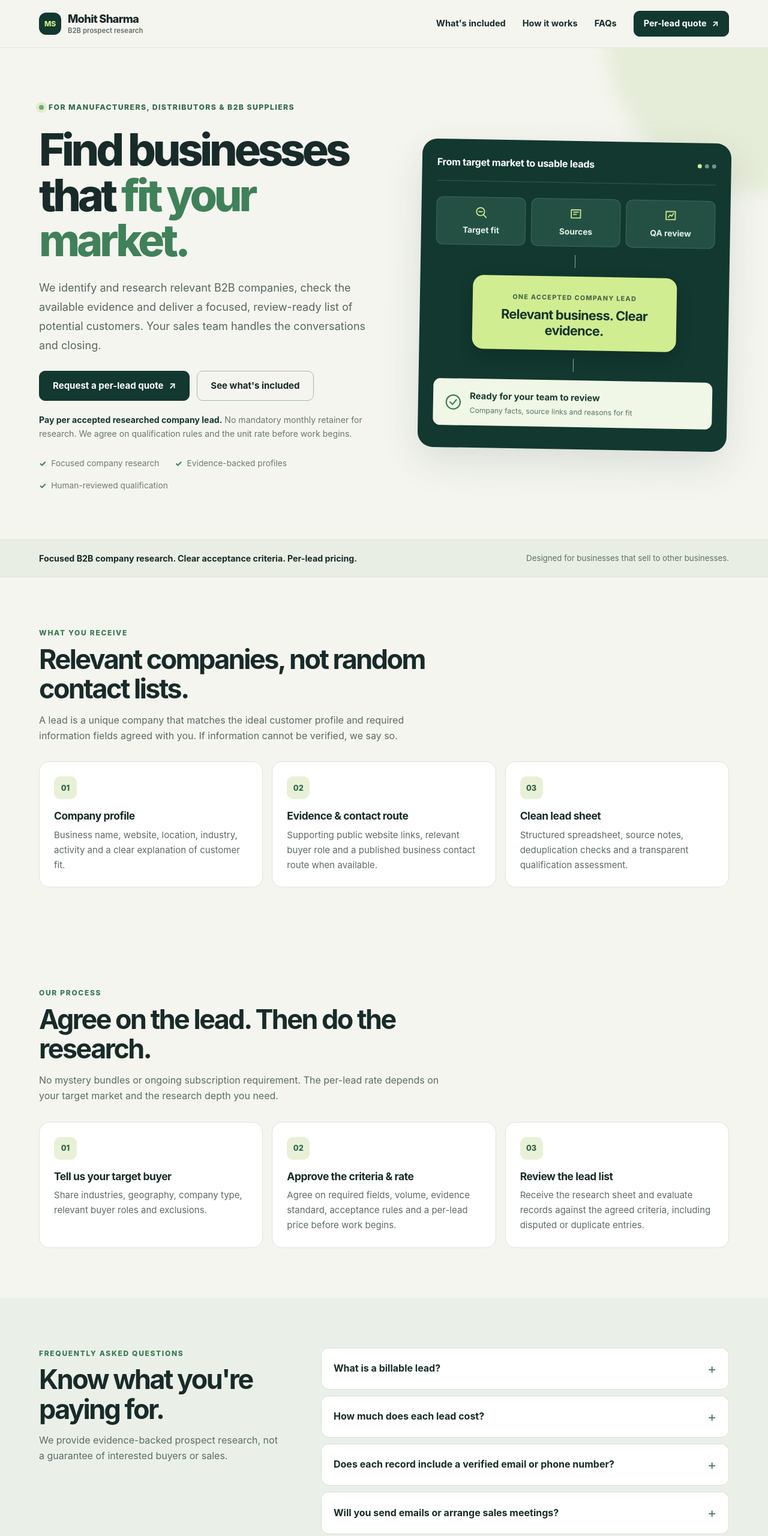
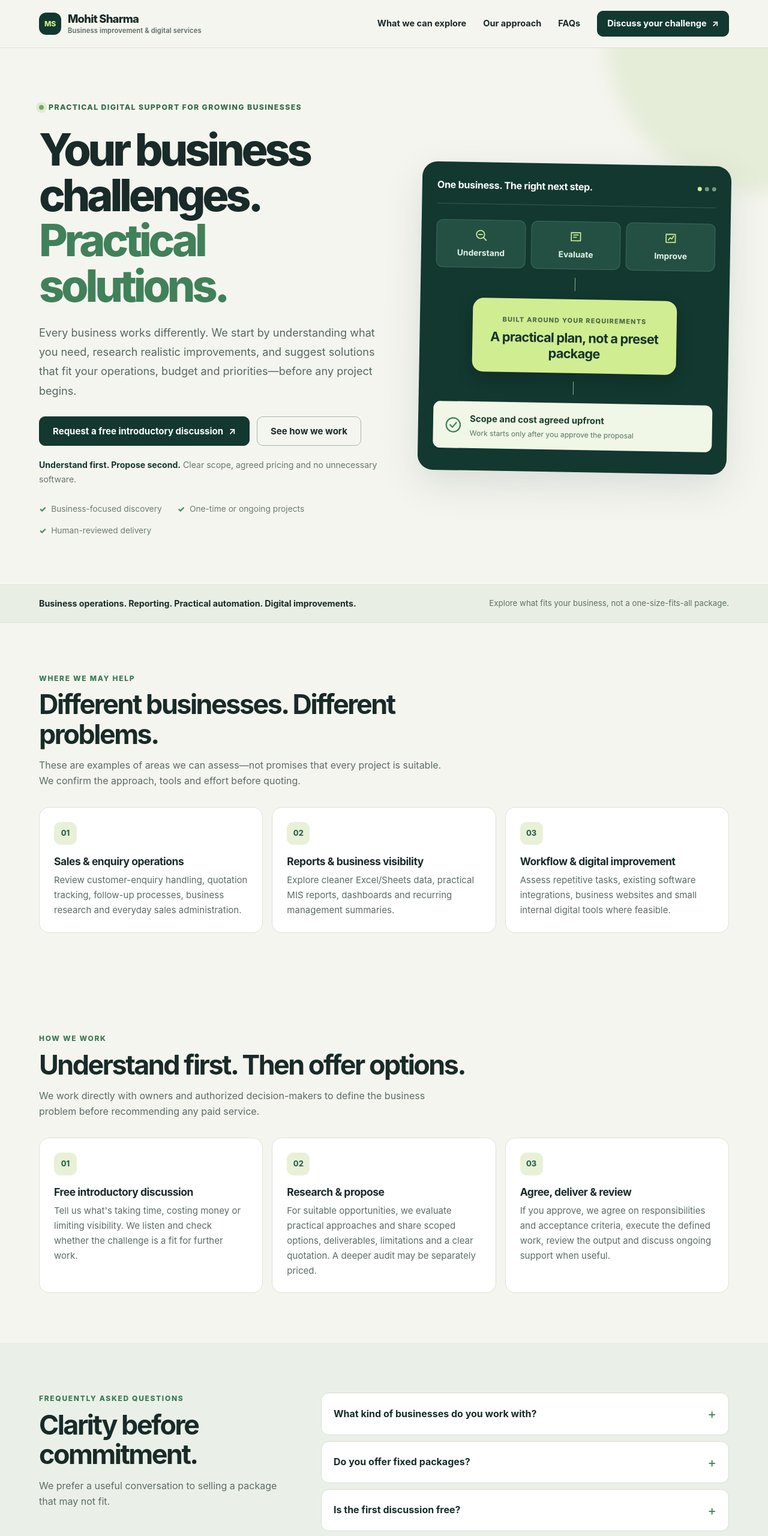
Before and after one commit to mohit8188-afk/mohit-business-website, a plain HTML site: page index.html in a window 1280 px wide. Shown: the top 2560 px of the page at 60% size. Drawn offline with Linux system fonts and the light colour scheme.

Commit message:
Reposition website for discovery-led customized digital services
* Position site around owner discovery and tailored digital services

* Document discovery-led service scope and governance

```diff
--- a/index.html
+++ b/index.html
@@ -4,13 +4,13 @@
   <meta charset="utf-8">
   <meta name="viewport" content="width=device-width, initial-scale=1">
   <meta name="theme-color" content="#f5f5ef">
-  <meta name="description" content="B2B prospect research and lead qualification for manufacturers, distributors and industrial suppliers. Source-backed company leads with per-accepted-lead pricing.">
+  <meta name="description" content="Practical, tailored business improvement and digital services for growing businesses. Discuss your challenge, explore realistic options, and agree a clear project scope before implementation.">
   <link rel="canonical" href="https://business.mohitsharma.click/">
   <meta property="og:type" content="website">
   <meta property="og:url" content="https://business.mohitsharma.click/">
-  <meta property="og:title" content="Mohit Sharma | B2B Prospect Research">
-  <meta property="og:description" content="Research-backed B2B prospects, clear fit criteria, and pricing per accepted company lead.">
-  <title>Mohit Sharma | B2B Prospect Research &amp; Lead Qualification</title>
+  <meta property="og:title" content="Mohit Sharma | Business Improvement & Digital Services">
+  <meta property="og:description" content="Tell us what is slowing your business down. We explore suitable solutions, propose clear options and agree one-time or ongoing work based on your needs.">
+  <title>Mohit Sharma | Business Improvement &amp; Digital Services</title>
   <style>
     :root{--ink:#182b29;--muted:#5c6b65;--deep:#12382f;--accent:#d1ed91;--paper:#f5f5ef;--white:#fff;--line:#dae3d9;--shadow:0 22px 65px rgba(18,56,47,.12)}
     *{box-sizing:border-box}
@@ -119,10 +119,10 @@
 <a class="skip" href="#main">Skip to content</a>
 <header>
   <nav class="wrap nav" aria-label="Main navigation">
-    <a class="brand" href="#top"><span class="brand-mark" aria-hidden="true">MS</span><span>Mohit Sharma<small>B2B prospect research</small></span></a>
+    <a class="brand" href="#top"><span class="brand-mark" aria-hidden="true">MS</span><span>Mohit Sharma<small>Business improvement &amp; digital services</small></span></a>
     <div class="navlinks">
-      <a href="#deliverables">What's included</a><a href="#approach">How it works</a><a href="#faq">FAQs</a>
-      <a class="btn dark" href="#connect">Per-lead quote <span aria-hidden="true">↗</span></a>
+      <a href="#services">What we can explore</a><a href="#approach">Our approach</a><a href="#faq">FAQs</a>
+      <a class="btn dark" href="#connect">Discuss your challenge <span aria-hidden="true">↗</span></a>
     </div>
   </nav>
 </header>
@@ -130,92 +130,93 @@
   <section class="hero" id="top" aria-labelledby="hero-title">
     <div class="wrap hero-grid">
       <div>
-        <div class="eyebrow">For manufacturers, distributors &amp; B2B suppliers</div>
-        <h1 id="hero-title">Find businesses that <em>fit your market.</em></h1>
-        <p class="hero-lead">We identify and research relevant B2B companies, check the available evidence and deliver a focused, review-ready list of potential customers. Your sales team handles the conversations and closing.</p>
-        <div class="actions"><a class="btn dark" href="#connect">Request a per-lead quote <span aria-hidden="true">↗</span></a><a class="btn ghost" href="#deliverables">See what's included</a></div>
-        <p class="micro"><strong>Pay per accepted researched company lead.</strong> No mandatory monthly retainer for research. We agree on qualification rules and the unit rate before work begins.</p>
-        <div class="hero-foot"><span>Focused company research</span><span>Evidence-backed profiles</span><span>Human-reviewed qualification</span></div>
+        <div class="eyebrow">Practical digital support for growing businesses</div>
+        <h1 id="hero-title">Your business challenges. <em>Practical solutions.</em></h1>
+        <p class="hero-lead">Every business works differently. We start by understanding what you need, research realistic improvements, and suggest solutions that fit your operations, budget and priorities—before any project begins.</p>
+        <div class="actions">
+          <a class="btn dark" href="#connect">Request a free introductory discussion <span aria-hidden="true">↗</span></a>
+          <a class="btn ghost" href="#approach">See how we work</a>
+        </div>
+        <p class="micro"><strong>Understand first. Propose second.</strong> Clear scope, agreed pricing and no unnecessary software.</p>
+        <div class="hero-foot"><span>Business-focused discovery</span><span>One-time or ongoing projects</span><span>Human-reviewed delivery</span></div>
       </div>
-      <div class="dashboard" aria-label="Illustration showing a researched B2B company lead moving through qualification and quality review">
-        <div class="dash-head"><b>From target market to usable leads</b><div class="dots" aria-hidden="true"><i></i><i></i><i></i></div></div>
+      <div class="dashboard" aria-label="Illustration of a business problem, a practical plan and a reviewed delivery">
+        <div class="dash-head"><b>One business. The right next step.</b><div class="dots" aria-hidden="true"><i></i><i></i><i></i></div></div>
         <div class="dash-stage">
           <div class="connectors">
-            <div class="connector"><svg aria-hidden="true" width="23" height="23" viewBox="0 0 24 24" fill="none" stroke-width="1.8" stroke-linecap="round" stroke-linejoin="round"><circle cx="11" cy="11" r="7"/><path d="m16 16 5 5M8 11h6"/></svg><b>Target fit</b></div>
-            <div class="connector"><svg aria-hidden="true" width="23" height="23" viewBox="0 0 24 24" fill="none" stroke-width="1.8" stroke-linecap="round" stroke-linejoin="round"><path d="M4 5h16v14H4zM8 9h8M8 13h5"/></svg><b>Sources</b></div>
-            <div class="connector"><svg aria-hidden="true" width="23" height="23" viewBox="0 0 24 24" fill="none" stroke-width="1.8" stroke-linecap="round" stroke-linejoin="round"><path d="M4 19V5h16v14H4zM8 15l3-4 3 2 3-5"/></svg><b>QA review</b></div>
+            <div class="connector"><svg aria-hidden="true" width="23" height="23" viewBox="0 0 24 24" fill="none" stroke-width="1.8" stroke-linecap="round" stroke-linejoin="round"><circle cx="11" cy="11" r="7"/><path d="m16 16 5 5M8 11h6"/></svg><b>Understand</b></div>
+            <div class="connector"><svg aria-hidden="true" width="23" height="23" viewBox="0 0 24 24" fill="none" stroke-width="1.8" stroke-linecap="round" stroke-linejoin="round"><path d="M4 5h16v14H4zM8 9h8M8 13h5"/></svg><b>Evaluate</b></div>
+            <div class="connector"><svg aria-hidden="true" width="23" height="23" viewBox="0 0 24 24" fill="none" stroke-width="1.8" stroke-linecap="round" stroke-linejoin="round"><path d="M4 19V5h16v14H4zM8 15l3-4 3 2 3-5"/></svg><b>Improve</b></div>
           </div>
           <div class="dash-line" aria-hidden="true"></div>
-          <div class="center-node"><span>One accepted company lead</span><strong>Relevant business. Clear evidence.</strong></div>
+          <div class="center-node"><span>Built around your requirements</span><strong>A practical plan, not a preset package</strong></div>
           <div class="dash-line" aria-hidden="true"></div>
-          <div class="dash-outcome"><svg aria-hidden="true" width="31" height="31" viewBox="0 0 24 24" fill="none" stroke-width="1.7" stroke-linecap="round" stroke-linejoin="round"><circle cx="12" cy="12" r="9"/><path d="m8 12 3 3 5-6"/></svg><div><b>Ready for your team to review</b><small>Company facts, source links and reasons for fit</small></div></div>
+          <div class="dash-outcome"><svg aria-hidden="true" width="31" height="31" viewBox="0 0 24 24" fill="none" stroke-width="1.7" stroke-linecap="round" stroke-linejoin="round"><circle cx="12" cy="12" r="9"/><path d="m8 12 3 3 5-6"/></svg><div><b>Scope and cost agreed upfront</b><small>Work starts only after you approve the proposal</small></div></div>
         </div>
       </div>
     </div>
   </section>
-  <div class="bar"><div class="wrap"><b>Focused B2B company research. Clear acceptance criteria. Per-lead pricing.</b><span>Designed for businesses that sell to other businesses.</span></div></div>
-  <section class="content" id="deliverables">
+  <div class="bar"><div class="wrap"><b>Business operations. Reporting. Practical automation. Digital improvements.</b><span>Explore what fits your business, not a one-size-fits-all package.</span></div></div>
+  <section class="content" id="services">
     <div class="wrap">
-      <div class="section-head"><div class="kicker">What you receive</div><h2>Relevant companies, not random contact lists.</h2><p>A lead is a unique company that matches the ideal customer profile and required information fields agreed with you. If information cannot be verified, we say so.</p></div>
+      <div class="section-head"><div class="kicker">Where we may help</div><h2>Different businesses. Different problems.</h2><p>These are examples of areas we can assess—not promises that every project is suitable. We confirm the approach, tools and effort before quoting.</p></div>
       <div class="steps">
-        <article class="step"><span class="num">01</span><h3>Company profile</h3><p>Business name, website, location, industry, activity and a clear explanation of customer fit.</p></article>
-        <article class="step"><span class="num">02</span><h3>Evidence &amp; contact route</h3><p>Supporting public website links, relevant buyer role and a published business contact route when available.</p></article>
-        <article class="step"><span class="num">03</span><h3>Clean lead sheet</h3><p>Structured spreadsheet, source notes, deduplication checks and a transparent qualification assessment.</p></article>
+        <article class="step"><span class="num">01</span><h3>Sales &amp; enquiry operations</h3><p>Review customer-enquiry handling, quotation tracking, follow-up processes, business research and everyday sales administration.</p></article>
+        <article class="step"><span class="num">02</span><h3>Reports &amp; business visibility</h3><p>Explore cleaner Excel/Sheets data, practical MIS reports, dashboards and recurring management summaries.</p></article>
+        <article class="step"><span class="num">03</span><h3>Workflow &amp; digital improvement</h3><p>Assess repetitive tasks, existing software integrations, business websites and small internal digital tools where feasible.</p></article>
       </div>
     </div>
   </section>
   <section class="content" id="approach">
     <div class="wrap">
-      <div class="section-head"><div class="kicker">Our process</div><h2>Agree on the lead. Then do the research.</h2><p>No mystery bundles or ongoing subscription requirement. The per-lead rate depends on your target market and the research depth you need.</p></div>
+      <div class="section-head"><div class="kicker">How we work</div><h2>Understand first. Then offer options.</h2><p>We work directly with owners and authorized decision-makers to define the business problem before recommending any paid service.</p></div>
       <div class="steps">
-        <article class="step"><span class="num">01</span><h3>Tell us your target buyer</h3><p>Share industries, geography, company type, relevant buyer roles and exclusions.</p></article>
-        <article class="step"><span class="num">02</span><h3>Approve the criteria &amp; rate</h3><p>Agree on required fields, volume, evidence standard, acceptance rules and a per-lead price before work begins.</p></article>
-        <article class="step"><span class="num">03</span><h3>Review the lead list</h3><p>Receive the research sheet and evaluate records against the agreed criteria, including disputed or duplicate entries.</p></article>
+        <article class="step"><span class="num">01</span><h3>Free introductory discussion</h3><p>Tell us what's taking time, costing money or limiting visibility. We listen and check whether the challenge is a fit for further work.</p></article>
+        <article class="step"><span class="num">02</span><h3>Research &amp; propose</h3><p>For suitable opportunities, we evaluate practical approaches and share scoped options, deliverables, limitations and a clear quotation. A deeper audit may be separately priced.</p></article>
+        <article class="step"><span class="num">03</span><h3>Agree, deliver &amp; review</h3><p>If you approve, we agree on responsibilities and acceptance criteria, execute the defined work, review the output and discuss ongoing support when useful.</p></article>
       </div>
     </div>
   </section>
   <section class="content faq-section" id="faq">
     <div class="wrap faq-grid">
-      <div class="section-head"><div class="kicker">Frequently asked questions</div><h2>Know what you're paying for.</h2><p>We provide evidence-backed prospect research, not a guarantee of interested buyers or sales.</p></div>
+      <div class="section-head"><div class="kicker">Frequently asked questions</div><h2>Clarity before commitment.</h2><p>We prefer a useful conversation to selling a package that may not fit.</p></div>
       <div class="faq-list">
-        <details><summary>What is a billable lead?</summary><p>A unique researched company matching the agreed customer profile, required information fields and documented evidence standard. It is not automatically an interested buyer, a booked meeting or a completed sale.</p></details>
-        <details><summary>How much does each lead cost?</summary><p>We agree a price per accepted researched lead before work begins. Rates vary by geography, industry, complexity, required information and verification depth. No monthly retainer is required for this research service.</p></details>
-        <details><summary>Does each record include a verified email or phone number?</summary><p>Not necessarily. We provide public business contact routes where available. Verified personal inboxes, direct-dial numbers and otherwise unavailable contacts are not included unless separately agreed and feasible.</p></details>
-        <details><summary>Will you send emails or arrange sales meetings?</summary><p>No. This service is research and company qualification. Your sales team handles outreach, meetings, negotiations and closing.</p></details>
-        <details><summary>What if a record is duplicate or off-target?</summary><p>We review records against the agreed lead definition and sources. The acceptance, dispute and correction process is agreed before work starts.</p></details>
-        <details><summary>Who is this for?</summary><p>Our initial focus is manufacturers, industrial suppliers, wholesalers, distributors and B2B professional-service businesses looking for relevant companies to approach.</p></details>
+        <details><summary>What kind of businesses do you work with?</summary><p>We initially focus on owner-managed manufacturers, distributors, B2B suppliers and other growing businesses seeking practical operational or digital improvements. We evaluate each enquiry individually.</p></details>
+        <details><summary>Do you offer fixed packages?</summary><p>No. The work depends on your processes and priorities. After an introductory discussion and feasibility review, we propose options with a defined scope and quotation.</p></details>
+        <details><summary>Is the first discussion free?</summary><p>Yes, the initial conversation to understand your needs is free. Detailed audits, implementation and ongoing service are priced separately if you choose to proceed.</p></details>
+        <details><summary>Can a project be one-time or monthly?</summary><p>Either. Depending on the need, we may suggest a one-time improvement, a setup project with optional support, or an ongoing service. Commercial terms are confirmed in writing.</p></details>
+        <details><summary>Will you need to replace our current software?</summary><p>Not necessarily. We first look for ways to use existing tools and processes better. We recommend new systems only where feasibility and business value justify them.</p></details>
+        <details><summary>What happens after we discuss the problem?</summary><p>If it looks feasible, we clarify the requirements, research suitable approaches and propose next steps. We never start paid work without an agreed scope, responsibilities and approval.</p></details>
       </div>
     </div>
   </section>
   <section class="content" id="connect">
     <div class="wrap contact-wrap">
       <div class="contact-info">
-        <div class="kicker">Tell us who you want to reach</div>
-        <h2>Need research-backed B2B prospects?</h2>
-        <p>Describe the companies you want to target. We can discuss the required research fields, scope and per-lead price before paid work begins.</p>
-        <p class="small">Prefer email? <a href="mailto:mohit@mohitsharma.click?subject=B2B%20prospect%20research%20enquiry">mohit@mohitsharma.click</a></p>
+        <div class="kicker">Start with the business problem</div>
+        <h2>What would you like to improve?</h2>
+        <p>Tell us a little about how your business works and where you need help. We can then discuss whether a practical project makes sense.</p>
+        <p class="small">Prefer email? <a href="mailto:mohit@mohitsharma.click?subject=Business%20discovery%20enquiry">mohit@mohitsharma.click</a></p>
       </div>
       <div class="contact-form">
-        <h3>Request a per-lead quote</h3>
-        <p class="intro">Share your target-buyer requirements. This opens an email draft, not an automatic submission.</p>
+        <h3>Request a free introductory discussion</h3>
+        <p class="intro">Share the essentials. This form prepares an email for you; it does not make a booking or automatically submit information.</p>
         <form id="enquiry-form" action="mailto:mohit@mohitsharma.click" method="post" enctype="text/plain">
           <div class="fields">
             <div class="field"><label for="name">Your name *</label><input id="name" name="name" required maxlength="90" autocomplete="name" placeholder="Full name"></div>
             <div class="field"><label for="business">Business name *</label><input id="business" name="business" required maxlength="120" autocomplete="organization" placeholder="Company name"></div>
             <div class="field"><label for="email">Work email *</label><input id="email" name="email" type="email" required maxlength="150" autocomplete="email" placeholder="you@company.com"></div>
             <div class="field"><label for="phone">Phone (optional)</label><input id="phone" name="phone" type="tel" maxlength="35" autocomplete="tel" placeholder="+91 ..."></div>
-            <div class="field"><label for="volume">Approximate lead count</label><input id="volume" name="volume" type="number" min="1" max="10000" step="1" placeholder="e.g. 50"></div>
-            <div class="field"><label for="geography">Target geography</label><input id="geography" name="geography" maxlength="150" placeholder="e.g. Gujarat, India"></div>
-            <div class="field full"><label for="challenge">What kind of companies should we find? *</label><textarea id="challenge" name="challenge" required maxlength="2500" placeholder="Industry, size, products, decision-maker roles, exclusions..."></textarea></div>
+            <div class="field full"><label for="challenge">What challenge are you trying to solve? *</label><textarea id="challenge" name="challenge" required maxlength="2500" placeholder="A few sentences about your current process, problem or result you want to improve..."></textarea></div>
           </div>
-          <div class="form-submit"><button type="submit" class="btn dark">Open email with my requirements <span aria-hidden="true">↗</span></button>
-          <p class="form-note">This creates a draft in your email app; press Send there to contact us. The website does not store responses, book meetings or initiate paid work. Scope and terms must be agreed separately.</p></div>
+          <div class="form-submit"><button type="submit" class="btn dark">Open my email request <span aria-hidden="true">↗</span></button>
+          <p class="form-note">Your email app opens with a draft; press Send there to contact us. This website does not store your answers, send messages itself, book meetings or start paid work. Any further work is discussed and agreed separately.</p></div>
         </form>
       </div>
     </div>
   </section>
 </main>
-<footer><div class="wrap foot"><span>© <span id="year">2026</span> Mohit Sharma · B2B Prospect Research &amp; Lead Qualification</span><a href="#top">Back to top ↑</a></div></footer>
+<footer><div class="wrap foot"><span>© <span id="year">2026</span> Mohit Sharma · Business Improvement &amp; Digital Services</span><a href="#top">Back to top ↑</a></div></footer>
 <script>
   document.getElementById('year').textContent = new Date().getFullYear();
   document.getElementById('enquiry-form').addEventListener('submit', function (event) {
@@ -223,23 +224,21 @@
     if (!this.reportValidity()) return;
     const d = new FormData(this);
     const line = key => String(d.get(key) || '').trim();
-    const subject = 'B2B prospect research / per-lead quote - ' + line('business');
+    const subject = 'Business discovery request - ' + line('business');
     const message = [
       'Hello Mohit,',
       '',
-      'I would like a quote for B2B prospect research priced per accepted company lead.',
+      'I would like a free introductory discussion about a business challenge.',
       '',
       'Name: ' + line('name'),
       'Business: ' + line('business'),
       'Work email: ' + line('email'),
       'Phone: ' + (line('phone') || 'Not provided'),
-      'Approximate lead count: ' + (line('volume') || 'To be discussed'),
-      'Target geography: ' + (line('geography') || 'To be discussed'),
       '',
-      'Target company requirements:',
+      'Business challenge / desired improvement:',
       line('challenge'),
       '',
-      'Please share proposed criteria, scope and per-lead rate.'
+      'Please contact me to discuss the possible next steps.'
     ].join('\n');
     window.location.href = 'mailto:mohit@mohitsharma.click?subject=' + encodeURIComponent(subject) + '&body=' + encodeURIComponent(message);
   });
```
Also changed, not shown: 1 other file.
